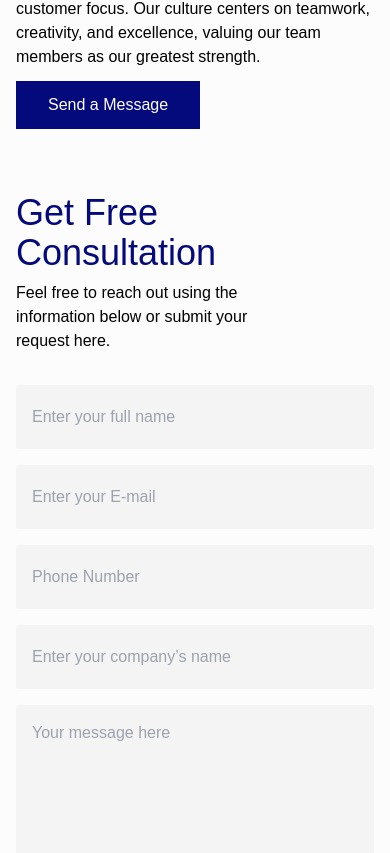
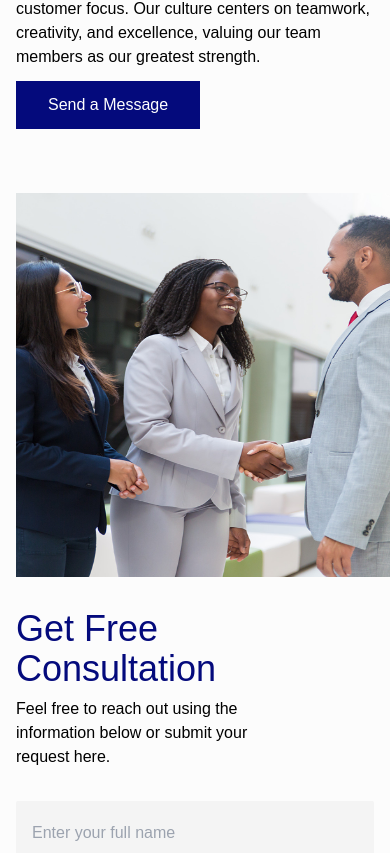
Before and after one commit to EmmanuelUwem1/nuevotek, a Next.js app: page / in a window 390 px wide. Shown: the part 3771-4624 px from the top of the page. Built offline with nearby package versions, Linux system fonts and the light colour scheme; a web font is replaced by a local one.

Commit message:
fix: updated styling

```diff
--- a/src/app/contact/components/consult.jsx
+++ b/src/app/contact/components/consult.jsx
@@ -2,7 +2,7 @@ import Form from "../form";
 import Image from "next/image";
 function Consult(){
   return (
-    <section className="flex md:pl-20 sm:pl-8 flex-wrap pl-4 w-full py-16">
+    <section className="flex md:pl-20 sm:pl-8 flex-wrap-reverse pl-4 w-full py-16">
       <div className="flex flex-col w-full md:w-1/2 justify-start items-start h-full">
         <h2 className="font-styrene font-medium text-4xl lg:text-6xl text-[var(--primary-color)]">
           Get Free
@@ -16,7 +16,7 @@ function Consult(){
         </p>
         <Form />
       </div>
-      <div className="flex justify-center items-center w-1/2 relative h-auto">
+      <div className="flex justify-center items-center sm:w-1/2 w-full relative sm:h-auto sm:mb-0 mb-8 h-96">
         <Image
           src={"/happy business.png"}
           alt=""
```
